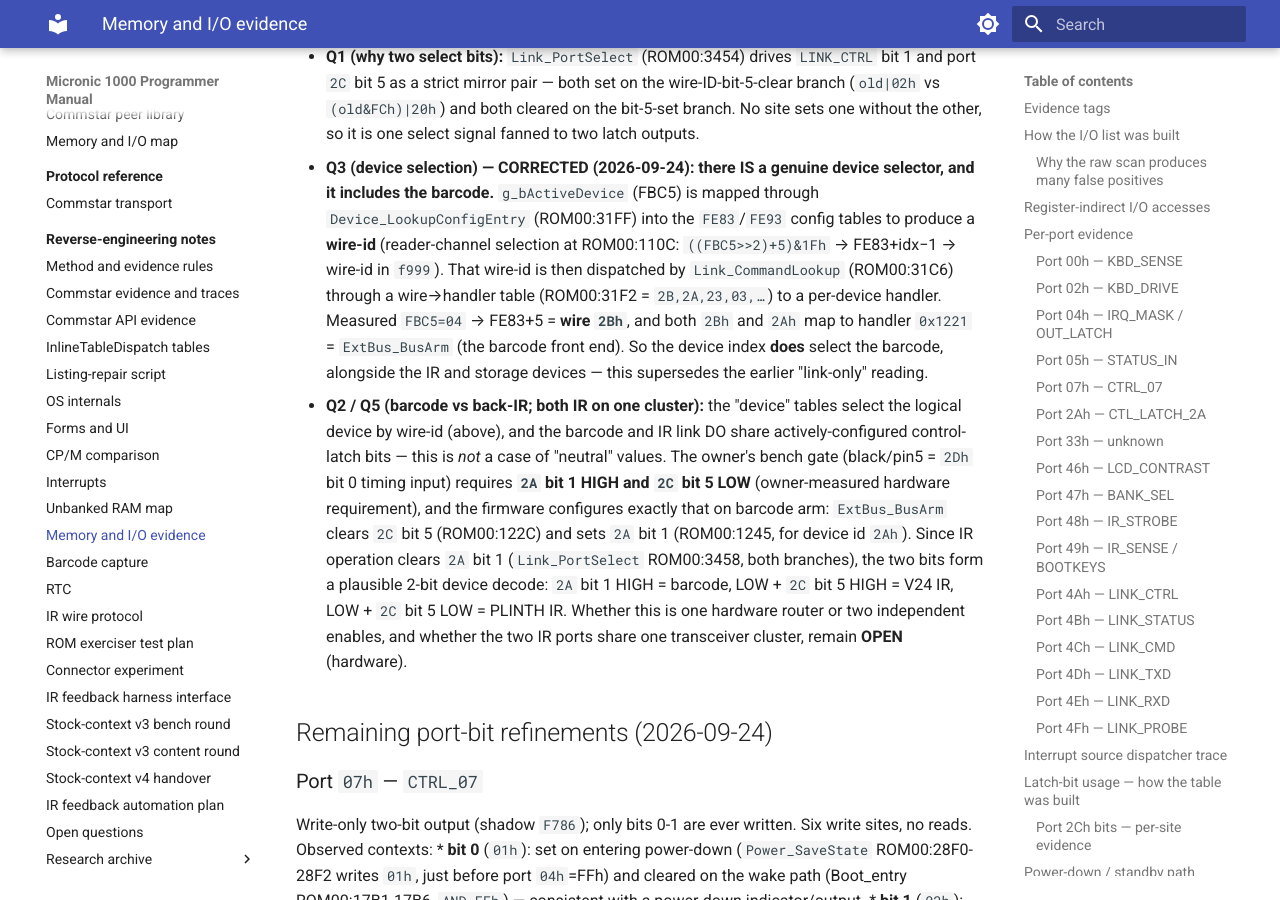
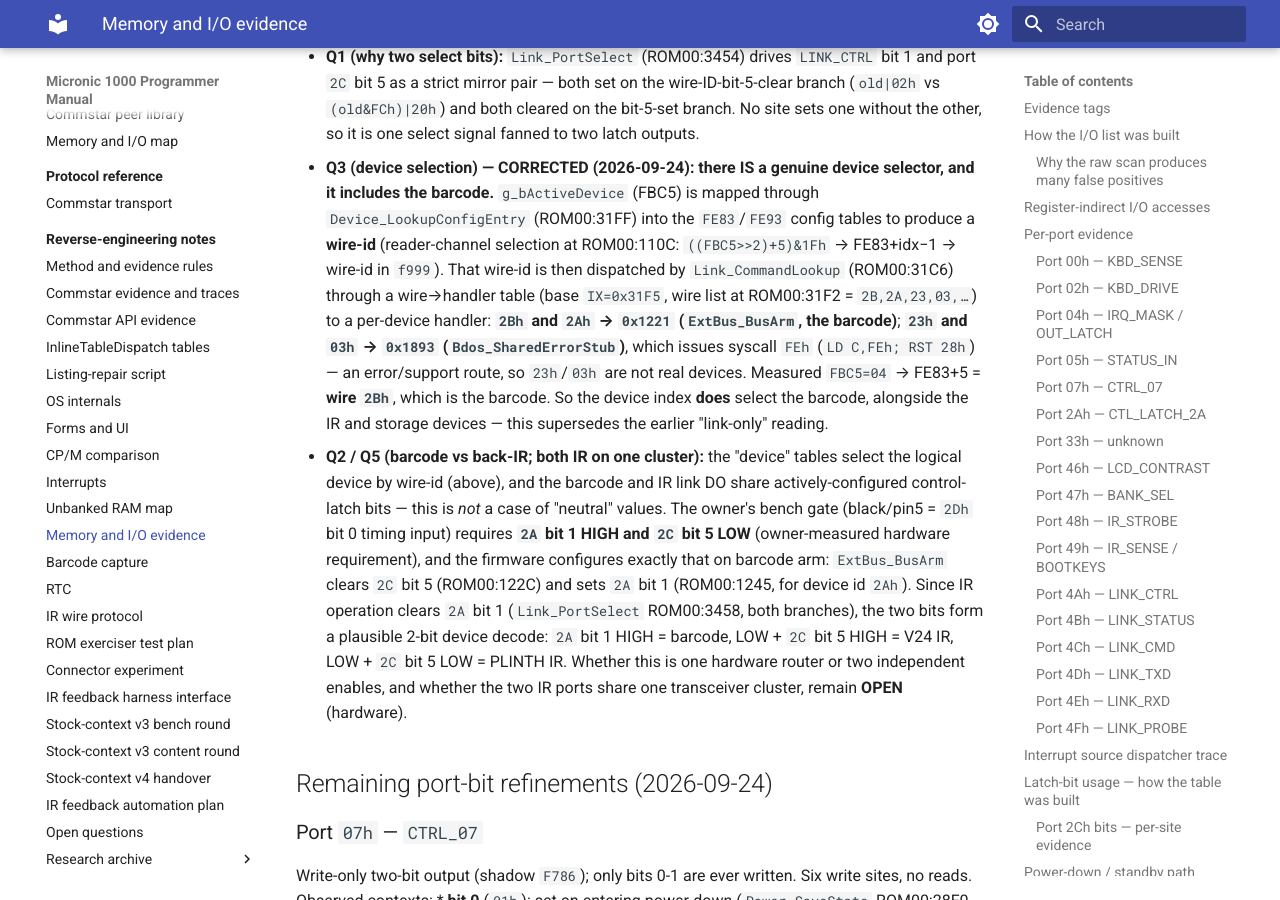
Before and after one commit to philpem/micronic1000, an MkDocs documentation site: the page built from doc/re-notes/memory-and-io-evidence.md, in a window 1280 px wide and 900 px high, scrolled down 9521 px. Built offline with MkDocs 1.6.1 and Material for MkDocs 9.7.7, drawn with Linux system fonts in a browser that asks for light colours.

Commit message:
docs: trace Link_CommandLookup wire->handler table fully
Full mapping (IX=0x31F5, wire list 31F2 = 2B,2A,23,03): 2Bh/2Ah ->
0x1221 ExtBus_BusArm (barcode); 23h/03h -> 0x1893 Bdos_SharedErrorStub
(LD C,FEh; RST 28h), an error/support route not a real device. Measured
FBC5=04 -> FE83+5 = wire 2Bh (barcode).

```diff
--- a/doc/re-notes/memory-and-io-evidence.md
+++ b/doc/re-notes/memory-and-io-evidence.md
@@ -378,12 +378,15 @@ internal loopback is **not determinable from the ROM**. `Link_SelftestRun`
   the `FE83`/`FE93` config tables to produce a **wire-id** (reader-channel
   selection at ROM00:110C: `((FBC5>>2)+5)&1Fh` → FE83+idx−1 → wire-id in
   `f999`). That wire-id is then dispatched by `Link_CommandLookup`
-  (ROM00:31C6) through a wire→handler table (ROM00:31F2 =
-  `2B,2A,23,03,…`) to a per-device handler. Measured `FBC5=04` →
-  FE83+5 = **wire `2Bh`**, and both `2Bh` and `2Ah` map to handler
-  `0x1221` = `ExtBus_BusArm` (the barcode front end). So the device
-  index **does** select the barcode, alongside the IR and storage
-  devices — this supersedes the earlier "link-only" reading.
+  (ROM00:31C6) through a wire→handler table (base `IX=0x31F5`, wire list
+  at ROM00:31F2 = `2B,2A,23,03,…`) to a per-device handler: **`2Bh` and
+  `2Ah` → `0x1221` (`ExtBus_BusArm`, the barcode)**; **`23h` and `03h` →
+  `0x1893` (`Bdos_SharedErrorStub`)**, which issues syscall `FEh`
+  (`LD C,FEh; RST 28h`) — an error/support route, so `23h`/`03h` are not
+  real devices. Measured `FBC5=04` → FE83+5 = **wire `2Bh`**, which is
+  the barcode. So the device index **does** select the barcode,
+  alongside the IR and storage devices — this supersedes the earlier
+  "link-only" reading.
 * **Q2 / Q5 (barcode vs back-IR; both IR on one cluster):** the "device"
   tables select the logical device by wire-id (above), and the barcode
   and IR link DO share actively-configured control-latch bits — this is
```
